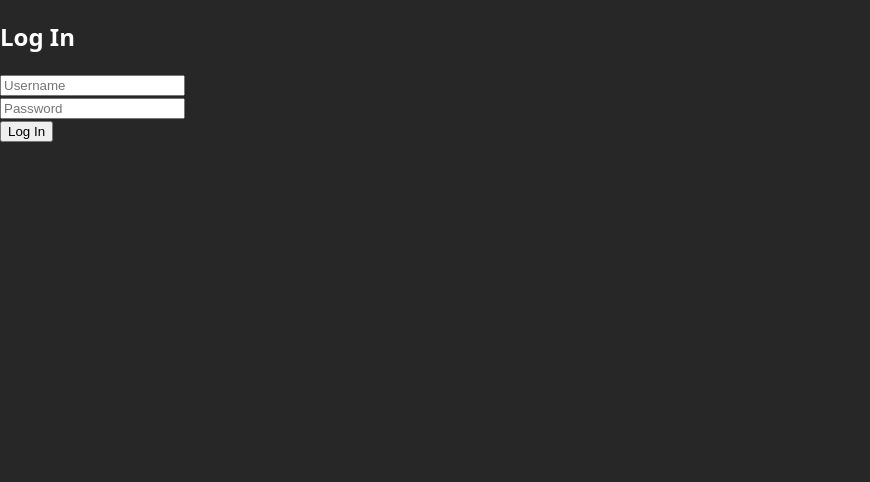
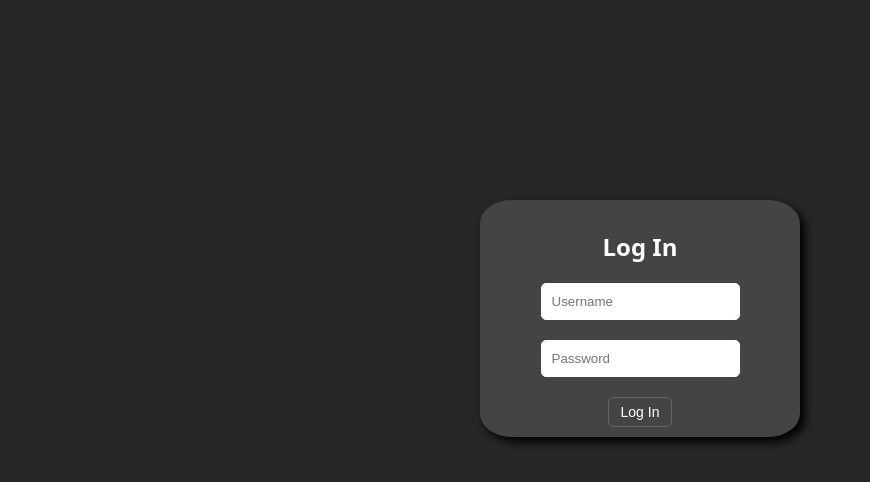
Before and after one commit to LewieJ08/expense-tracker-app, a React (Vite) app in the folder client/: page /login in a window 1280 px wide. Shown: the top 482 px of the page, without its empty margins (0-870 px from the left). Built offline with nearby package versions, Linux system fonts and the light colour scheme.

Commit message:
feat: add styling for register/login form

```diff
--- a/client/src/index.css
+++ b/client/src/index.css
@@ -5,6 +5,8 @@ html, body {
     color: white;
     font-family: system-ui, -apple-system, BlinkMacSystemFont, 'Segoe UI', Roboto, Oxygen, Ubuntu, Cantarell, 'Open Sans', 'Helvetica Neue', sans-serif;
 }
+
+/* header styles */
 
 .header {
     display: flex;
@@ -47,7 +49,7 @@ html, body {
   gap: 12px;
 }
 
-.headerButton {
+.headerButton, .formButton {
   background: transparent;
   border: 1px solid #666;
   border-radius: 6px;
@@ -58,7 +60,7 @@ html, body {
   transition: all 0.2s ease-in-out;
 }
 
-.headerButton:hover {
+.headerButton:hover, .formButton:hover {
   background: #444;
   border-color: #888;
 }
@@ -71,3 +73,24 @@ html, body {
   margin: 0;
   font-size: 14px;
 }
+
+/* login forms styling */
+
+input {
+  padding: 10px;
+  margin-bottom: 20px;
+  border-radius: 5px;
+  border: white solid;
+  border-width: 1px;
+}
+
+.loginForm {
+  box-shadow: 5px 5px 10px black;
+  background-color: #444;
+  margin: auto;
+  margin-top: 200px;
+  padding: 10px;
+  border-radius: 10%;
+  text-align: center;
+  width: 300px;
+}
```
